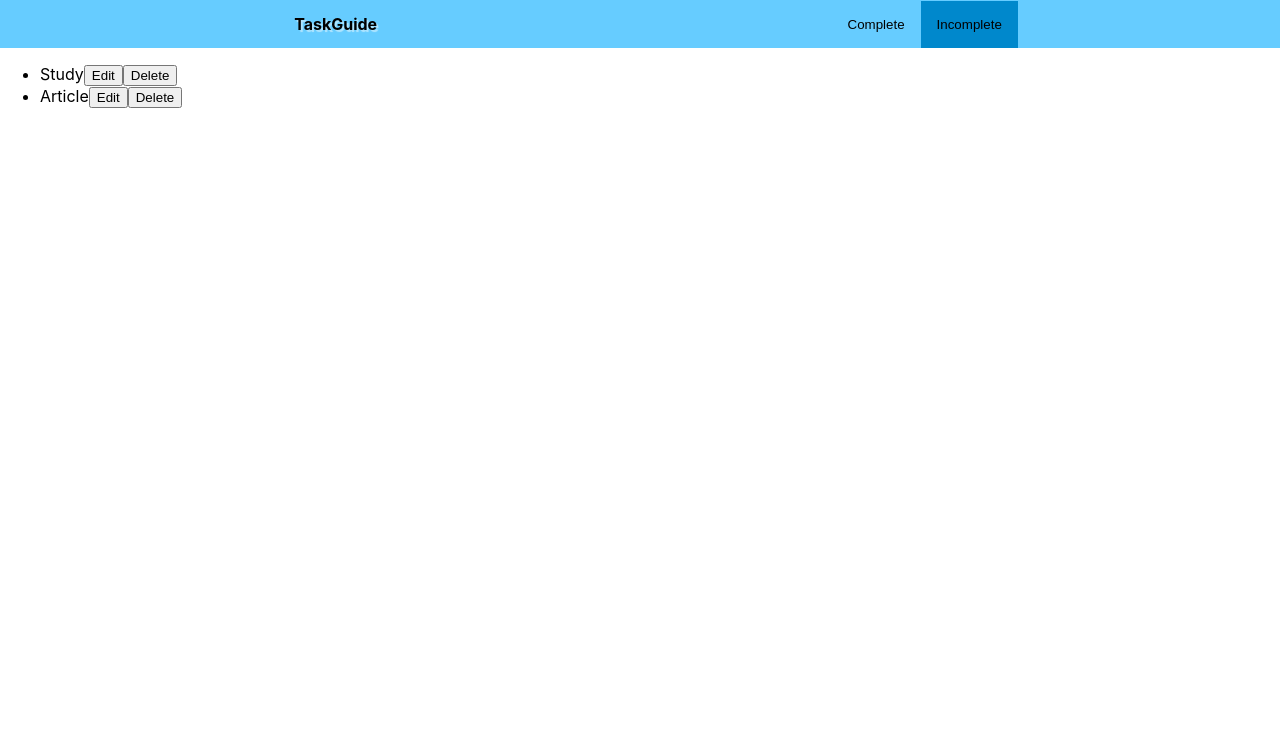
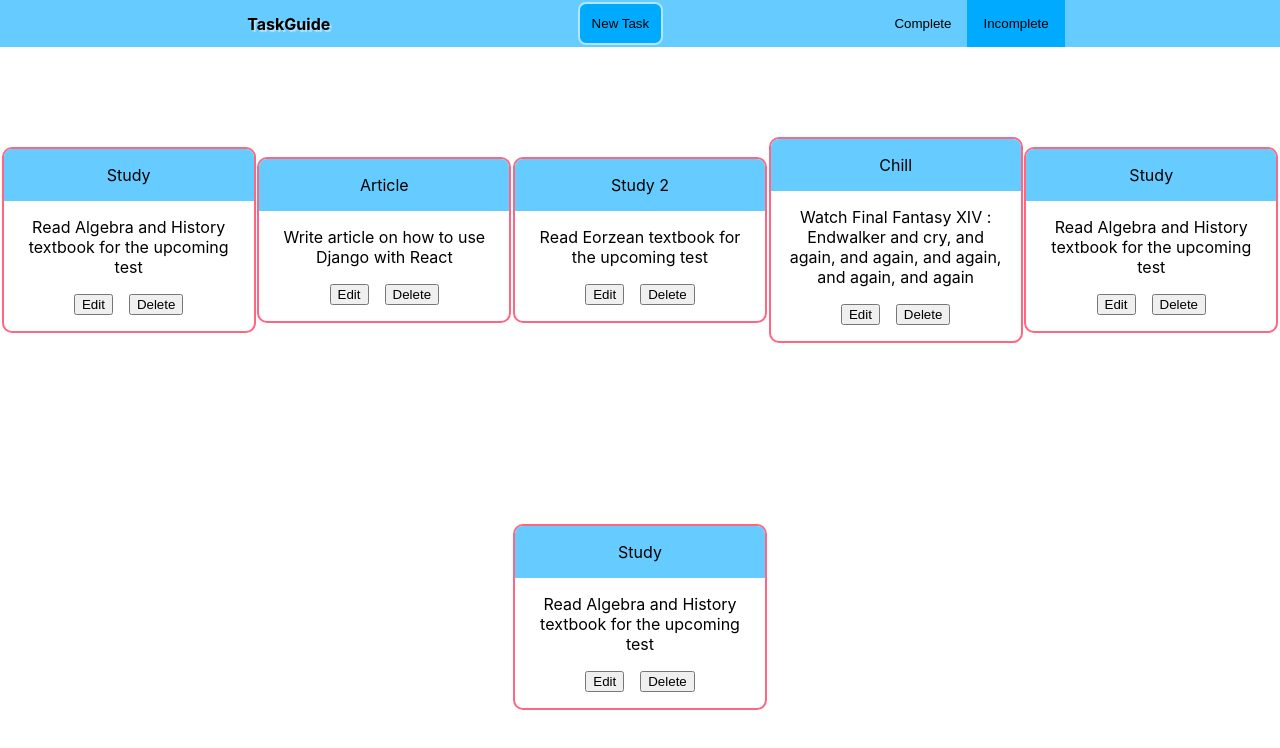
Before and after one commit to senabIsShort/TaskGuide, a React (Create React App) app in the folder frontend/: page / in a window 1280 px wide. Shown: the top 748 px of the page. Built offline with nearby package versions, Linux system fonts and the light colour scheme.

Commit message:
Further UI improvements

```diff
--- a/frontend/public/index.html
+++ b/frontend/public/index.html
@@ -24,7 +24,7 @@
       work correctly both with client-side routing and a non-root public URL.
       Learn how to configure a non-root public URL by running `npm run build`.
     -->
-    <title>React App</title>
+    <title>TaskGuide</title>
   </head>
   <body>
     <noscript>You need to enable JavaScript to run this app.</noscript>
--- a/frontend/src/App.css
+++ b/frontend/src/App.css
@@ -1,12 +1,21 @@
 :root {
   --primary-color:hsl(200, 100%, 70%);
-    --secondary-color:hsl(200, 100%, 40%);
+  --secondary-color:hsl(200, 100%, 50%);
   --link-hover-accent:hsl(200, 100%, 85%);
+  --btn-hover-color: hsl(200, 100%, 45%);
+  --contrast-color: hsl(350, 100%, 70%);
+}
+
+#root {
+  width: 100vw;
+  height: 100vh;
+  display: flex;
+  flex-direction: column;
 }
 
 nav {
   display: flex;
-    justify-content: center;
+  justify-content: space-evenly;
   align-items: center;
   height: 3rem;
   background-color: var(--primary-color);
@@ -27,9 +36,21 @@
 .nav-title {
   padding-left: 2rem;
   padding-right: 2rem;
-    margin-right: max(33vw, 5px);
   font-weight: bolder;
   text-shadow: 2px 2px 1px var(--link-hover-accent);
+}
+
+.new-task-btn {
+  padding: 0.75rem;
+  color: black;
+  background-color: var(--secondary-color);
+  border-radius: 8px;
+  border-style: solid;
+  border-color: var(--link-hover-accent)
+}
+
+.new-task-btn:hover {
+  background-color: var(--btn-hover-color);
 }
 
 .nav-link {
@@ -47,3 +68,52 @@
 .nav-link:hover {
   background-color: var(--link-hover-accent);
 }
+
+main {
+  height: 100%;
+  display: flex;
+  align-items: center;
+  justify-content: center;
+}
+
+main ul {
+  list-style: none;
+  padding: 0;
+  height: 100%;
+  width: 100%;
+  display: flex;
+  flex-wrap: wrap;
+  flex-direction: row;
+  justify-content: space-evenly;
+  align-items: center;
+}
+
+main ul li {
+  display: flex;
+  flex-direction: column;
+  flex-basis: 250px;
+  /* padding: 1rem; */
+  border: 2px var(--contrast-color) solid;
+  border-radius: 10px;
+  text-align: center;
+}
+
+.task-title {
+  padding: 1rem;
+  border-top-left-radius: 8px;
+  border-top-right-radius: 8px;
+  background-color: var(--primary-color);
+}
+
+main ul li p {
+  padding: 0 1rem;
+  flex: 0 0 80%;
+}
+
+.control-btns {
+  padding: 0 1rem 1rem 1rem ;
+}
+
+.btn {
+  margin: 0 0.5rem;
+}
--- a/frontend/src/App.js
+++ b/frontend/src/App.js
@@ -26,6 +26,30 @@ const taskItems = [
     description: "Write article on how to use Django with React",
     completed: false,
   },
+  {
+    id: 5,
+    title: "Study 2",
+    description: "Read Eorzean textbook for the upcoming test",
+    completed: false,
+  },
+  {
+    id: 6,
+    title: "Chill",
+    description: "Watch Final Fantasy XIV : Endwalker and cry, and again, and again, and again, and again, and again",
+    completed: false,
+  },
+  {
+    id: 7,
+    title: "Study",
+    description: "Read Algebra and History textbook for the upcoming test",
+    completed: false,
+  },
+  {
+    id: 8,
+    title: "Study",
+    description: "Read Algebra and History textbook for the upcoming test",
+    completed: false,
+  },
 ];
 
 class App extends Component {
@@ -50,15 +74,20 @@ class App extends Component {
       <nav>
         <span
           className="nav-title"
-        >
+          >
           TaskGuide
         </span>
+        <button
+          className="new-task-btn"
+          >
+          New Task
+        </button>
         <ul>
           <li>
             <button
               className={this.state.viewCompleted ? "nav-link active" : "nav-link"}
               onClick={() => this.displayCompleted(true)}
-            >
+              >
               Complete
             </button>
           </li>
@@ -66,7 +95,7 @@ class App extends Component {
             <button
               className={this.state.viewCompleted ? "nav-link" : "nav-link active"}
               onClick={() => this.displayCompleted(false)}
-            >
+              >
               Incomplete
             </button>
           </li>
@@ -93,7 +122,12 @@ class App extends Component {
         >
           {item.title}
         </span>
-        <span>
+        <p>
+          {item.description}
+        </p>
+        <span
+        className="control-btns"
+        >
           <button
             className="btn btn-secondary"
           >
```
Lines whose indentation alone changed are shown as unchanged.
